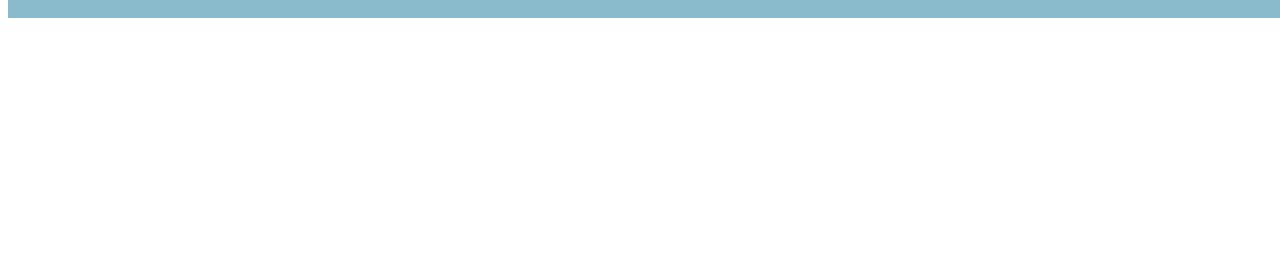
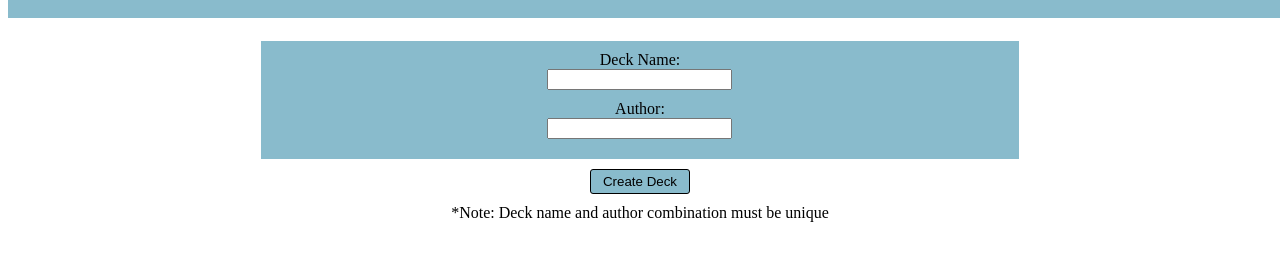
Before and after one commit to micrib1/flashcardProject, a plain HTML site: page addDeck.html in a window 1280 px wide. Shown: the part 57-318 px from the top of the page. Drawn offline with Linux system fonts and the light colour scheme.

Commit message:
adds form and styling to addDeck.html

```diff
--- a/addDeck.html
+++ b/addDeck.html
@@ -18,11 +18,18 @@
         <h1 class="pageTitle">Project: Flashcard Study Game</h1>
     </header>
 
-    <section id="mainContainer">
-        <div id="formContainer">
-
-
+    <section class="centeredContainer">
+        <section id="formContainer">
+            <form id="addDeckForm">
+                <label for="deckName">Deck Name: </label>
+                <input type="text" id="inputDeckName" name="inputDeckName">
+                <label for="authorName">Author: </label>
+                <input type="text" id="authorName" name="authorName">
+            </form>
+        </section>
+        <button class="buttons" id="createDeckButton">Create Deck</button>
+        <div id="noteContainer">
+            <span id="formNote">*Note: Deck name and author combination must be unique</span>
         </div>
-
     </section>
 </body>
--- a/flashcards.css
+++ b/flashcards.css
@@ -105,3 +105,47 @@ header {
     justify-content: center;
     background-color: rgb(169, 169, 153);
 }
+
+#formContainer {
+    display: flex;
+    flex-direction: column;
+    align-items: center;
+    background-color: rgb(137, 187, 204);
+    margin: 10px;
+    width: 60%;
+}
+
+label {
+    display: block;
+}
+
+input {
+    margin-bottom: 10px;
+}
+
+#addDeckForm {
+    display:flex;
+    flex-direction: column;
+    align-items: center;
+    margin: 10px;
+}
+
+.centeredContainer {
+    position: relative;
+    top: 80px;
+    display: flex;
+    flex-direction: column;
+    align-items: center;
+}
+
+.formButtons {
+    background-color:azure;
+}
+
+.formButtons:hover {
+    background-color:rgb(71, 149, 149);
+}
+
+#noteContainer {
+    margin-top: 10px;
+}
```
